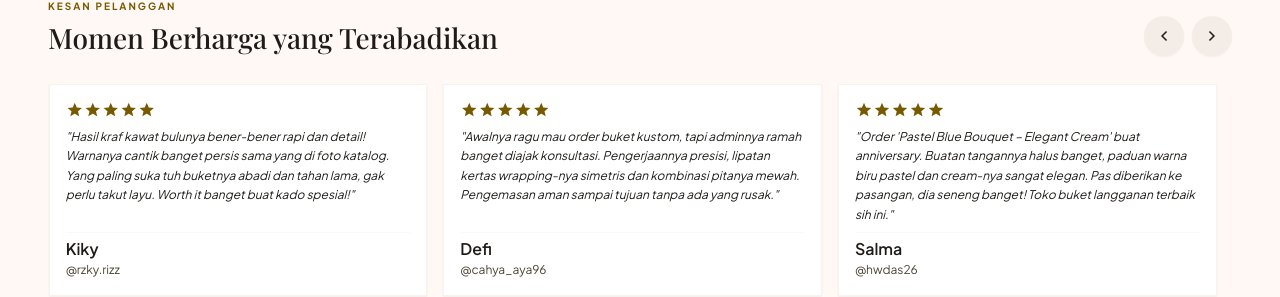
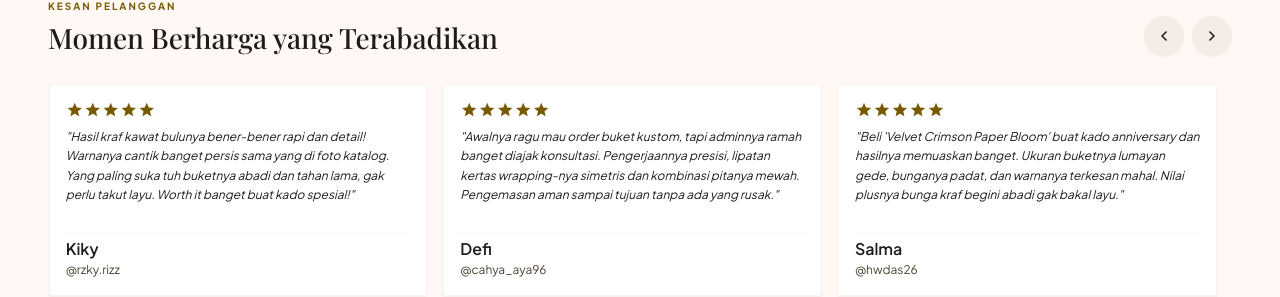
Before and after one commit to raihnchy12/Fleur-de-cynthia, a React (Vite) app: page / in a window 1280 px wide. Shown: the part 4218-4515 px from the top of the page. Built offline with nearby package versions, Linux system fonts and the light colour scheme; a web font is replaced by a local one.

Commit message:
feat: add customer review for Velvet Crimson Paper Bloom

```diff
--- a/src/components/Reviews.jsx
+++ b/src/components/Reviews.jsx
@@ -17,7 +17,7 @@ const REVIEWS = [
     meta: "@cahya_aya96",
   },
   {
-    text: "Order 'Pastel Blue Bouquet – Elegant Cream' buat anniversary. Buatan tangannya halus banget, paduan warna biru pastel dan cream-nya sangat elegan. Pas diberikan ke pasangan, dia seneng banget! Toko buket langganan terbaik sih ini.",
+    text: "Beli 'Velvet Crimson Paper Bloom' buat kado anniversary dan hasilnya memuaskan banget. Ukuran buketnya lumayan gede, bunganya padat, dan warnanya terkesan mahal. Nilai plusnya bunga kraf begini abadi gak bakal layu.",
     name: "Salma",
     meta: "@hwdas26",
   },
```
